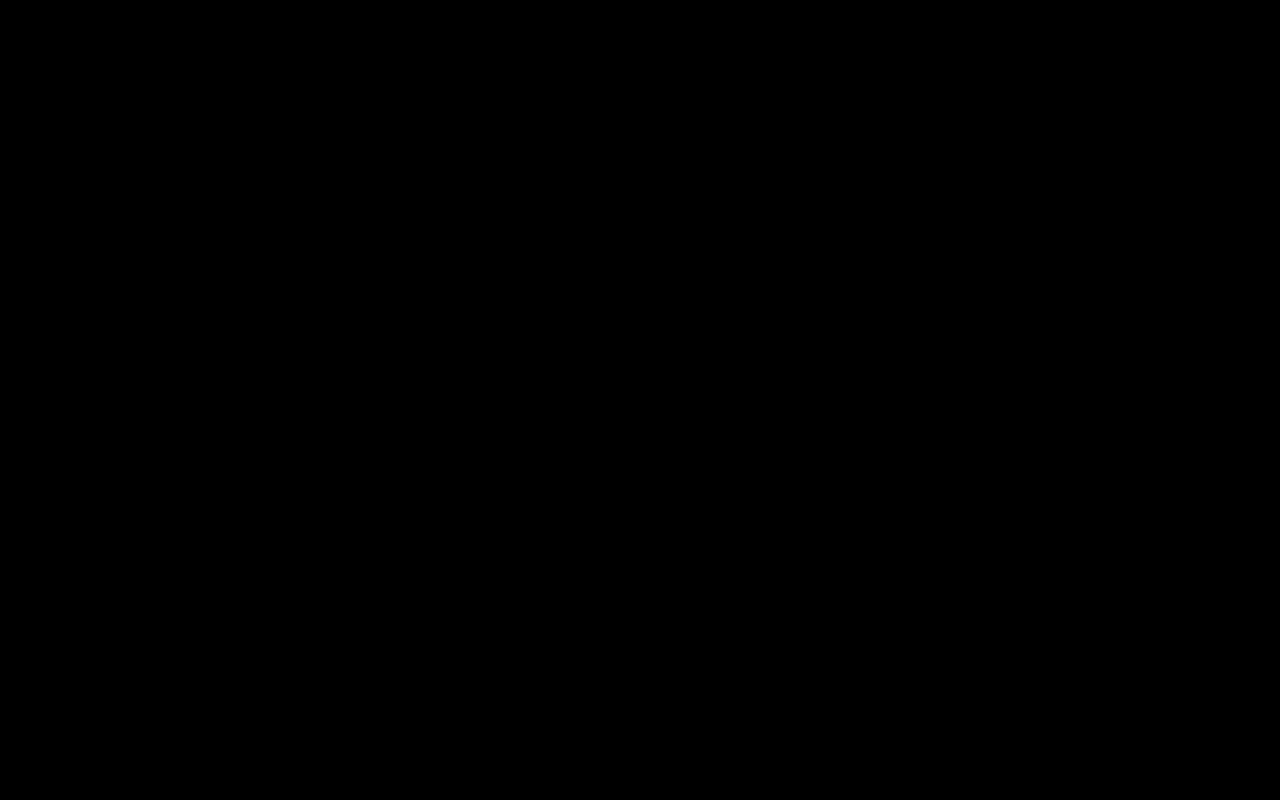
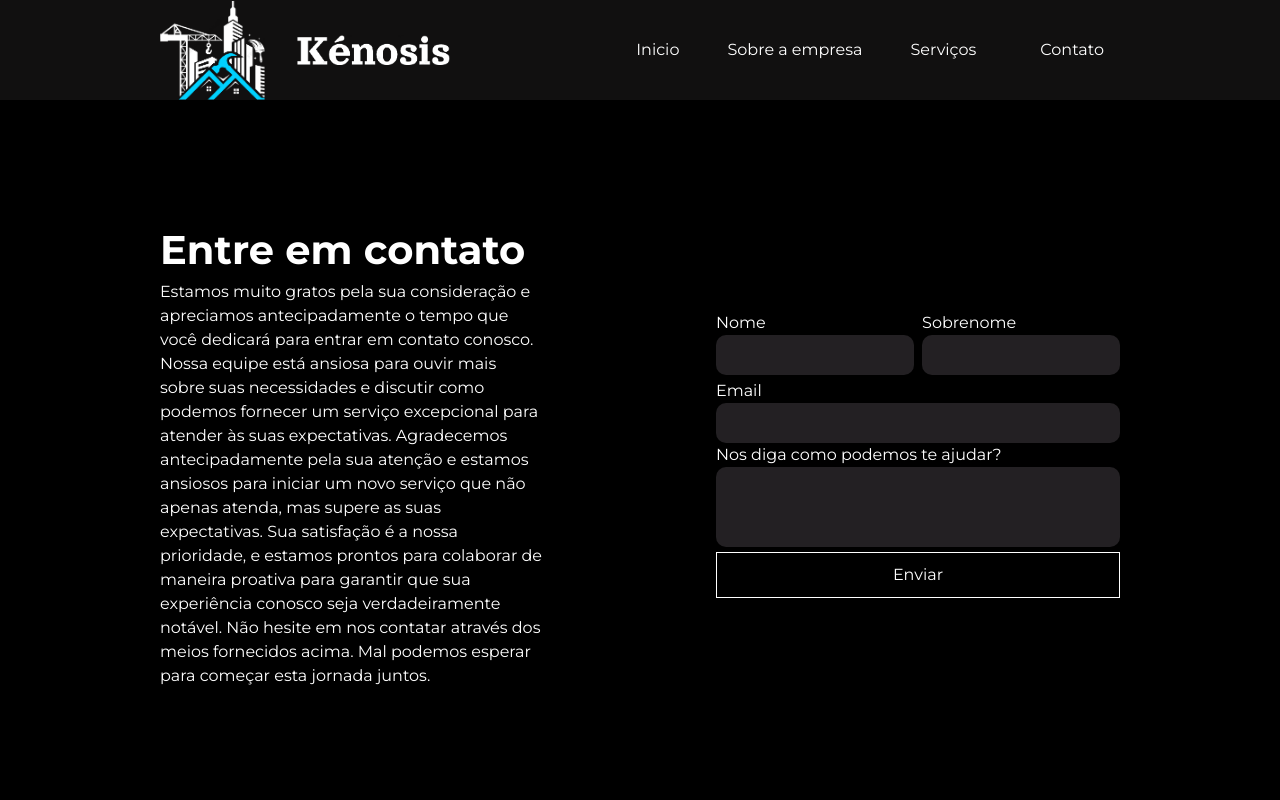
Before and after one commit to mhalvesb/empresadeeletrica, a React (Create React App) app: page /contact in a window 1280 px wide. Before the commit this address had no page. Shown: the top 800 px of the page. Built offline with nearby package versions, Linux system fonts and the light colour scheme.

Commit message:
adicionado a pagina de contato

```diff
--- a/src/App.js
+++ b/src/App.js
@@ -3,7 +3,7 @@ import {BrowserRouter, Routes, Route} from "react-router-dom";
 
 import Home from "./containers/home/home.js";
 import About from "./containers/about/about.js";
-
+import Contact from "./containers/contact/contact.js";
 
 function App() {
   return (
@@ -12,6 +12,7 @@ function App() {
       <Routes>
         <Route  path="/" element={<Home/>}></Route>
         <Route  path="/about" element={<About/>}></Route>
+        <Route path="/contact" element={<Contact/>}></Route>
       </Routes>
       </BrowserRouter>
 
--- a/src/components/footer/footer.css
+++ b/src/components/footer/footer.css
@@ -2,7 +2,8 @@ footer{
     height: auto;
     background-color: #111010;
     padding: 0px;
-    margin-top: 3.5rem;
+    z-index: 1000;
+    width: 100%;
 }
 
 footer h1{
--- a/src/components/footer/footer.js
+++ b/src/components/footer/footer.js
@@ -8,6 +8,7 @@ import { FaWhatsapp } from "react-icons/fa";
 
 
 function Footer(){
+
     return(
         <footer className="">
             <div className="navfooter footer flex justify-between items-center px-[12.5%] py-4">
--- a/src/components/headers/header.js
+++ b/src/components/headers/header.js
@@ -32,14 +32,15 @@ function Header(){
                     <Link to="/"><li>Inicio</li></Link>
                     <Link to="/about"><li>Sobre a empresa</li></Link>
                     <li>Serviços</li>
-                    <li>Contato</li>
+                    <Link to="/contact"><li>Contato</li></Link>
+
             </ul>
 
             <ul className="desktopheader">
                 <Link to="/"><li>Inicio</li></Link>
                 <Link to="/about"><li>Sobre a empresa</li></Link>
                 <li>Serviços</li>
-                <li>Contato</li>
+                <Link to="/contact"><li>Contato</li></Link>
             </ul>
         </header>
     )
--- /dev/null
+++ b/src/containers/contact/contact.css
@@ -0,0 +1,56 @@
+.content{
+    display: flex;
+    flex-direction: column;
+    justify-content: space-between;
+}
+
+.contactmain{
+    padding: 0px 12.5%;
+    display: flex;
+    justify-content: space-between;
+    margin: 15vh 0px;
+}
+
+
+.inputbox{
+    aspect-ratio: 1 / 1;
+    display: flex;
+    justify-content: center;
+    flex-direction: column;
+}
+
+.textsbox{
+    width: 40%;
+    display: flex;
+    flex-direction: column;
+    justify-content: center;
+}
+
+.content{
+    min-height: 100vh;
+}
+
+input{
+    height: 40px;
+    background-color: #232023;
+    outline: none;
+    padding-left: 10px;
+    border-radius: 10px;
+}
+
+#firstname{
+    margin-right: 0px;
+    width: 100%;
+}
+
+
+#types{
+    background-color: #232023;
+    resize: none;
+    height: 80px;
+    margin-bottom: 5px;
+    padding-bottom: 40px;
+    outline: none;
+    padding-left: 10px;
+    border-radius: 10px;
+}
--- /dev/null
+++ b/src/containers/contact/contact.js
@@ -0,0 +1,58 @@
+import React, {useState} from "react";
+
+import Header from "../../components/headers/header.js";
+import Footer from "../../components/footer/footer.js";
+
+
+
+import "./contact.css";
+
+function Contact(){
+
+    return(
+
+        <div className="content">
+              <Header/>
+              <main className="contactmain">
+                <div className="textsbox">
+                    <h1>Entre em contato</h1>
+                    <p>Estamos muito gratos pela sua consideração e apreciamos antecipadamente o tempo que você dedicará para entrar em contato conosco. Nossa equipe está ansiosa para ouvir mais sobre suas necessidades e discutir como podemos fornecer um serviço excepcional para atender às suas expectativas.
+
+                        Agradecemos antecipadamente pela sua atenção e estamos ansiosos para iniciar um novo serviço que não apenas atenda, mas supere as suas expectativas. Sua satisfação é a nossa prioridade, e estamos prontos para colaborar de maneira proativa para garantir que sua experiência conosco seja verdadeiramente notável.
+
+                        Não hesite em nos contatar através dos meios fornecidos acima. Mal podemos esperar para começar esta jornada juntos.</p>
+                </div>
+                <div className="inputbox">
+                    <div className="flex justify-between mb-1">
+                            <div className="flex flex-col w-[49%]">
+                                <label htmlFor="firstname" name="firstname">Nome</label>
+                                <input type="text" name="firstname" id="firstname"></input>
+                            </div>
+                            <div className="flex flex-col w-[49%]">
+                                <label htmlFor="lastname" name="lastname">Sobrenome</label>
+                                <input type="text" name="lastname" id="lastname"></input>
+                            </div>
+                    </div>
+
+                    <div className="flex flex-col">
+                        <label htmlFor="email" name="email">Email</label>
+                        <input type="email" name="email" id="email" required></input>
+                    </div>
+                    <div className="flex flex-col">
+                        <label htmlFor="types" name="types">Nos diga como podemos te ajudar?</label>
+                        <textarea id="types" name="types">
+
+                        </textarea>
+                    </div>
+
+                    <button>Enviar</button>
+                </div>
+              </main>
+              <Footer/>
+        </div>
+
+    )
+}
+
+
+export default Contact;
--- a/src/containers/home/home.js
+++ b/src/containers/home/home.js
@@ -21,7 +21,7 @@ function Home(){
                         <button className="mt-2">Entrar em contato</button>
                     </div>
                     <div className="sec b3sec">
-                        <section className="rounded-tl-lg flex-1 ">
+                        <section className="rounded-tl-lg flex-1 mb-14">
                             <div className="sectionimg rounded-full bg-black mr-4 p-2">
                                 <img src={Sectionimg} alt="housepng"></img>
                             </div>
@@ -33,8 +33,8 @@ function Home(){
                             </div>
                         </section>
 
-                        <section className="flex-1">
-                            <div className="sectionimg p-2 bg-white rounded-full mr-4">
+                        <section className="flex-1 mb-14">
+                            <div className="sectionimg p-2 bg-white rounded-full mr-4 ">
                                 <img className="" src={Sectionimgs} alt="png"></img>
                             </div>
                             <div>
@@ -46,7 +46,7 @@ function Home(){
 
                         </section>
 
-                        <section className="rounded-tr-lg flex-1">
+                        <section className="rounded-tr-lg flex-1 mb-14">
                         <div className="sectionimg p-2 bg-black rounded-full mr-4">
                                 <img className="" src={Sectionclient} alt="png"></img>
                             </div>
```
Also changed, not shown: src/assets/images/mapamundi.avif (added).
